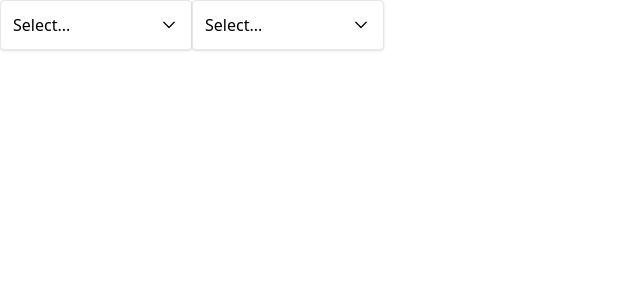
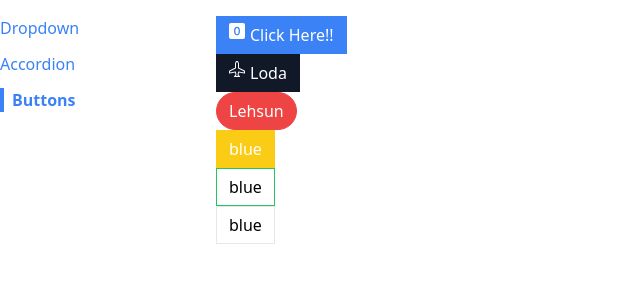
Before and after one commit to rahuls12/react-common-comps, a React (Create React App) app in the folder comps/: page /buttons in a window 1280 px wide. Shown: the top 300 px of the page, without its empty margins (0-640 px from the left). Built offline with nearby package versions, Linux system fonts and the light colour scheme.

Commit message:
navigation system

```diff
--- a/comps/src/App.js
+++ b/comps/src/App.js
@@ -1,29 +1,22 @@
+import DropdownPage from "./pages/DropdownPage";
+import Route from "./components/Route";
+import AccordionPage from "./pages/AccordionPage";
+import Sidebar from "./components/Sidebar";
 import ButtonPage from "./pages/ButtonPage";
-import AccordionPage from "./pages/AccordionPage";
-import { useState } from "react";
-
-import Dropdown from "./components/Dropdown";
 function App() {
-
-  const [selectedOption, setSelectedOption] = useState(null);
-
-  const handleSelect = (option)=>{
-    setSelectedOption(option)
-  }
-
-  const options = [
-    {label: 'red', value:'red'},
-    {label: 'Green', value:'green'},
-    {label: 'Blue', value:'blue'}
-  ]
-
   return (
-    <div>
-      {/* <ButtonPage />
-      <AccordionPage/> */}
-      <div className="flex">
-      <Dropdown value={selectedOption} onChange={handleSelect} options={options}/>
-      <Dropdown value={selectedOption} onChange={handleSelect} options={options}/>
+    <div className="container mx-auto grid grid-cols-6 gap-4 mt-4">
+      <Sidebar />
+      <div className="col-span-5">
+        <Route path="/accordion">
+          <AccordionPage />
+        </Route>
+        <Route path="/">
+          <DropdownPage />
+        </Route>
+        <Route path="/buttons">
+          <ButtonPage />
+        </Route>
       </div>
     </div>
   );
--- /dev/null
+++ b/comps/src/components/Link.js
@@ -0,0 +1,27 @@
+import classNames from "classnames";
+import useNavigation from "../hooks/useNavigation";
+
+function Link({ to, children, className, activeClassName }) {
+  const { navigate, currentPath } = useNavigation();
+  const handleClick = (e) => {
+    // the if condition is for when someone wants to open a new tab
+    if (e.metaKey || e.ctrlKey) {
+      return;
+    }
+    e.preventDefault();
+    navigate(to);
+  };
+
+  const classes = classNames(
+    "text-blue-500",
+    className,
+    currentPath === to && activeClassName
+  );
+  return (
+    <a className={classes} href={to} onClick={handleClick}>
+      {children}
+    </a>
+  );
+}
+
+export default Link;
--- /dev/null
+++ b/comps/src/components/Route.js
@@ -0,0 +1,11 @@
+import useNavigation from "../hooks/useNavigation";
+
+function Route({path, children}){
+
+    const {currentPath} = useNavigation();
+    if(path === currentPath){
+        return children;
+    }
+    return null;
+}
+export default Route;
--- /dev/null
+++ b/comps/src/components/Sidebar.js
@@ -0,0 +1,20 @@
+import Link from "./Link";
+
+export default function Sidebar() {
+  const links = [
+    { label: "Dropdown", path: "/" },
+    { label: "Accordion", path: "/accordion" },
+    { label: "Buttons", path: "/buttons" },
+  ];
+
+  const renderedLinks = links.map((link) => {
+    return (
+      <Link activeClassName='font-bold border-l-4 border-blue-500 pl-2' key={link.label} to={link.path} className='mb-3'>
+        {link.label}
+      </Link>
+    );
+  });
+  return <div className="sticky top-0 flex flex-col items-start">
+    {renderedLinks}
+  </div>;
+}
--- /dev/null
+++ b/comps/src/context/navigationContext.js
@@ -0,0 +1,38 @@
+import { createContext, useEffect, useState } from "react";
+
+const NavigationContext = createContext();
+
+function NavigationProvider({ children }) {
+  const [currentPath, setCurrentPath] = useState(window.location.pathname);
+
+  // handle back & forward browser button click navigation
+  useEffect(() => {
+    const handler = () => {
+        setCurrentPath(window.location.pathname);
+    };
+    window.addEventListener("popstate", handler);
+
+    return () => {
+      window.removeEventListener("popstate", handler);
+    };
+  }, []);
+
+const navigate = (to)=>{
+    window.history.pushState({},'',to);
+    setCurrentPath(to);
+}
+
+  return (
+    <NavigationContext.Provider value={{currentPath, navigate}}>
+        {/* <div>
+            <button onClick={()=>{navigate('/accordian')}}>Accordian</button>
+            <button onClick={()=>{navigate('/dropdown')}}>Dropdown</button>
+        </div>
+        {currentPath} */}
+      {children}
+    </NavigationContext.Provider>
+  );
+}
+
+export { NavigationProvider };
+export default NavigationContext;
--- /dev/null
+++ b/comps/src/hooks/useNavigation.js
@@ -0,0 +1,6 @@
+import NavigationContext from "../context/navigationContext";
+import { useContext } from "react";
+
+export default function useNavigation(){
+    return useContext(NavigationContext);
+}
--- a/comps/src/index.js
+++ b/comps/src/index.js
@@ -2,7 +2,10 @@
 import ReactDOM from 'react-dom/client';
 import App from './App';
 import './index.css';
+import { NavigationProvider } from './context/navigationContext';
 const el = document.getElementById('root');
 const root = ReactDOM.createRoot(el);
 
-root.render(<App/>)
+root.render(<NavigationProvider>
+    <App/>
+</NavigationProvider>)
--- a/comps/src/pages/AccordionPage.js
+++ b/comps/src/pages/AccordionPage.js
@@ -1,5 +1,5 @@
 import Accordion from "../components/Accordion";
-function App() {
+function AccordionPage() {
   const items = [
     {
       id: "12scd",
@@ -27,4 +27,4 @@
   );
 }
 
-export default App;
+export default AccordionPage;
--- a/comps/src/pages/ButtonPage.js
+++ b/comps/src/pages/ButtonPage.js
@@ -2,9 +2,9 @@
 import { Bs0SquareFill, BsAirplane } from "react-icons/bs";
 
 function ButtonPage() {
-  const handleClick=()=>{
-    console.log("handle click")
-  }
+  const handleClick = () => {
+    // console.log("handle click")
+  };
   return (
     <div>
       <div>
--- /dev/null
+++ b/comps/src/pages/DropdownPage.js
@@ -0,0 +1,30 @@
+import { useState } from "react";
+
+import Dropdown from "../components/Dropdown";
+function DropdownPage() {
+
+  const [selectedOption, setSelectedOption] = useState(null);
+
+  const handleSelect = (option)=>{
+    setSelectedOption(option)
+  }
+
+  const options = [
+    {label: 'red', value:'red'},
+    {label: 'Green', value:'green'},
+    {label: 'Blue', value:'blue'}
+  ]
+
+  return (
+    <div>
+      {/* <ButtonPage />
+      <AccordionPage/> */}
+      <div className="flex">
+      <Dropdown value={selectedOption} onChange={handleSelect} options={options}/>
+      <Dropdown value={selectedOption} onChange={handleSelect} options={options}/>
+      </div>
+    </div>
+  );
+}
+
+export default DropdownPage;
```
